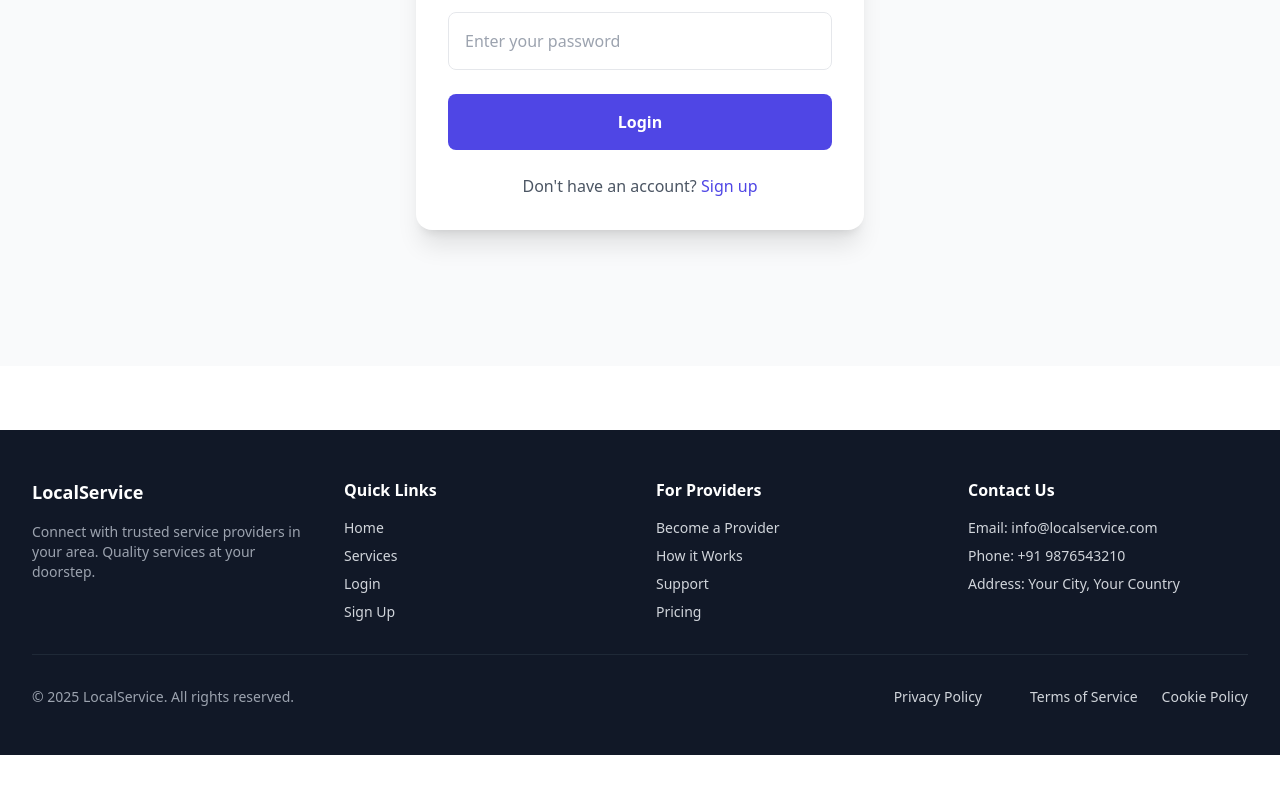
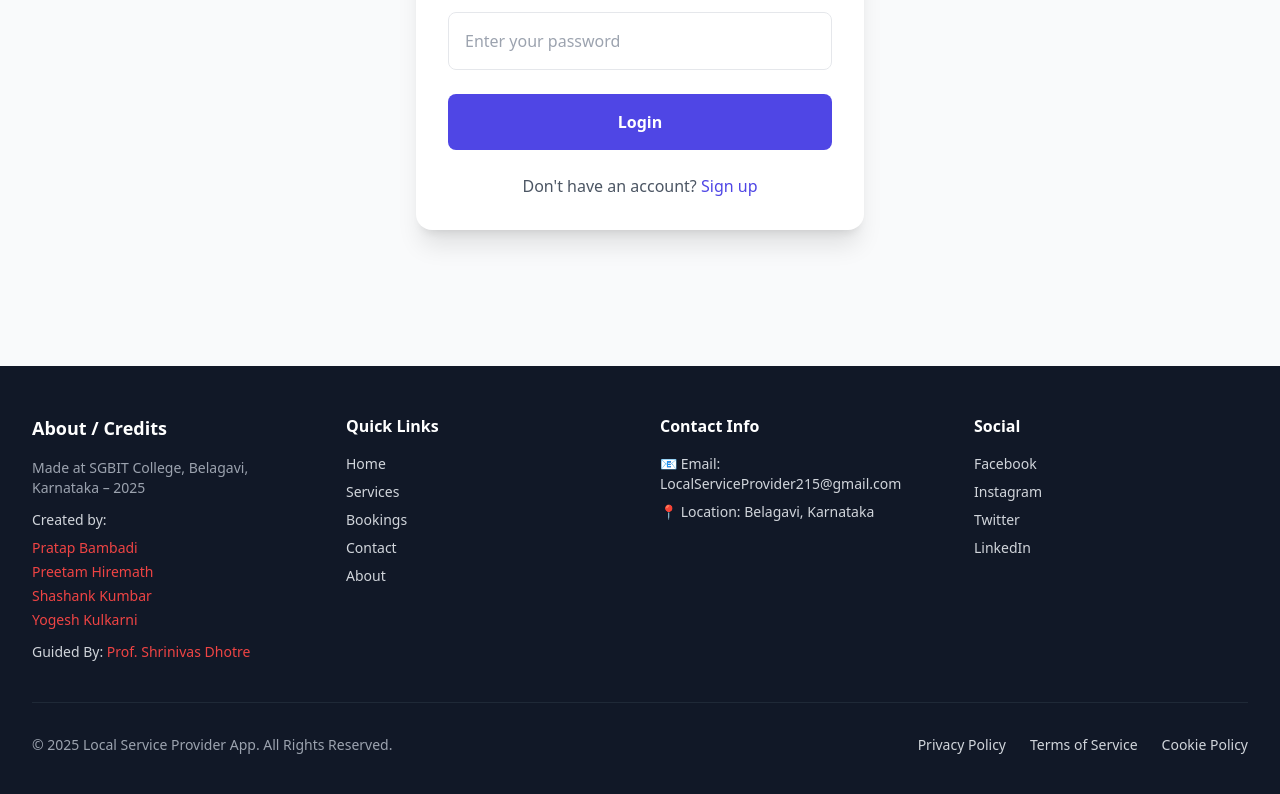
Before and after one commit to mr-pratap-mb/Local_Service_Provider, a React (Vite) app: page /Local_Service_Provider/login in a window 1280 px wide. Shown: the part 502-1296 px from the top of the page. Before the commit the page ends 1257 px from the top, so only its background shows below. Built offline with nearby package versions, Linux system fonts and the light colour scheme; no server answers; the database is empty.

Commit message:
Edited Footer, Booking service done

```diff
--- a/src/components/Footer.jsx
+++ b/src/components/Footer.jsx
@@ -1,50 +1,53 @@
 import React from 'react';
-import { Link } from 'react-router-dom';
 
 export default function Footer() {
-  const currentYear = new Date().getFullYear();
-
   return (
-    <footer className="bg-gray-900 text-gray-300 mt-16">
+    <footer className="w-full bg-gray-900 text-gray-300 mt-auto">
       <div className="max-w-7xl mx-auto px-4 sm:px-6 lg:px-8 py-12">
-        <div className="grid grid-cols-1 md:grid-cols-4 gap-8 mb-8">
-          {/* Brand Section */}
+        <div className="grid grid-cols-1 md:grid-cols-4 gap-10 mb-10">
+          {/* About / Credits */}
           <div>
-            <h3 className="text-white text-lg font-bold mb-4">LocalService</h3>
-            <p className="text-sm text-gray-400">
-              Connect with trusted service providers in your area. Quality services at your doorstep.
-            </p>
+            <h3 className="text-white text-lg font-bold mb-4">About / Credits</h3>
+            <p className="text-sm text-gray-400 mb-3">Made at SGBIT College, Belagavi, Karnataka – 2025</p>
+            <p className="text-sm font-medium">Created by:</p>
+            <ul className="mt-2 space-y-1 text-sm">
+              <li className="text-red-500">Pratap Bambadi</li>
+              <li className="text-red-500">Preetam Hiremath</li>
+              <li className="text-red-500">Shashank Kumbar</li>
+              <li className="text-red-500">Yogesh Kulkarni</li>
+            </ul>
+            <p className="mt-3 text-sm"><span className="font-medium text-gray-300">Guided By:</span> <span className="text-red-500">Prof. Shrinivas Dhotre</span></p>
           </div>
 
-          {/* Quick Links */}
+          {/* Quick Links (dummy) */}
           <div>
             <h4 className="text-white font-semibold mb-4">Quick Links</h4>
             <ul className="space-y-2 text-sm">
-              <li><Link to="/" className="hover:text-white transition">Home</Link></li>
-              <li><Link to="/services" className="hover:text-white transition">Services</Link></li>
-              <li><Link to="/login" className="hover:text-white transition">Login</Link></li>
-              <li><Link to="/signup" className="hover:text-white transition">Sign Up</Link></li>
-            </ul>
-          </div>
-
-          {/* For Providers */}
-          <div>
-            <h4 className="text-white font-semibold mb-4">For Providers</h4>
-            <ul className="space-y-2 text-sm">
-              <li><Link to="/signup" className="hover:text-white transition">Become a Provider</Link></li>
-              <li><a href="#" className="hover:text-white transition">How it Works</a></li>
-              <li><a href="#" className="hover:text-white transition">Support</a></li>
-              <li><a href="#" className="hover:text-white transition">Pricing</a></li>
+              <li><a href="#" className="hover:text-white transition">Home</a></li>
+              <li><a href="#" className="hover:text-white transition">Services</a></li>
+              <li><a href="#" className="hover:text-white transition">Bookings</a></li>
+              <li><a href="#" className="hover:text-white transition">Contact</a></li>
+              <li><a href="#" className="hover:text-white transition">About</a></li>
             </ul>
           </div>
 
           {/* Contact Info */}
           <div>
-            <h4 className="text-white font-semibold mb-4">Contact Us</h4>
+            <h4 className="text-white font-semibold mb-4">Contact Info</h4>
             <ul className="space-y-2 text-sm">
-              <li>Email: <a href="mailto:info@localservice.com" className="hover:text-white transition">info@localservice.com</a></li>
-              <li>Phone: <a href="tel:+919876543210" className="hover:text-white transition">+91 9876543210</a></li>
-              <li>Address: Your City, Your Country</li>
+              <li>📧 Email: <a href="mailto:LocalServiceProvider215@gmail.com" className="hover:text-white transition">LocalServiceProvider215@gmail.com</a></li>
+              <li>📍 Location: Belagavi, Karnataka</li>
+            </ul>
+          </div>
+
+          {/* Social Links (dummy) */}
+          <div>
+            <h4 className="text-white font-semibold mb-4">Social</h4>
+            <ul className="space-y-2 text-sm">
+              <li><a href="#" className="hover:text-white transition">Facebook</a></li>
+              <li><a href="#" className="hover:text-white transition">Instagram</a></li>
+              <li><a href="#" className="hover:text-white transition">Twitter</a></li>
+              <li><a href="#" className="hover:text-white transition">LinkedIn</a></li>
             </ul>
           </div>
         </div>
@@ -52,10 +55,10 @@ export default function Footer() {
         {/* Divider */}
         <div className="border-t border-gray-800 pt-8">
           <div className="flex flex-col md:flex-row justify-between items-center gap-4">
-            <p className="text-sm text-gray-400">
-              &copy; {currentYear} LocalService. All rights reserved.
+            <p className="text-sm text-gray-400 text-center md:text-left">
+              © 2025 Local Service Provider App. All Rights Reserved.
             </p>
-            <div className="flex space-x-6 text-sm">
+            <div className="flex flex-wrap justify-center md:justify-end gap-6 text-sm">
               <a href="#" className="hover:text-white transition">Privacy Policy</a>
               <a href="#" className="hover:text-white transition">Terms of Service</a>
               <a href="#" className="hover:text-white transition">Cookie Policy</a>
```
